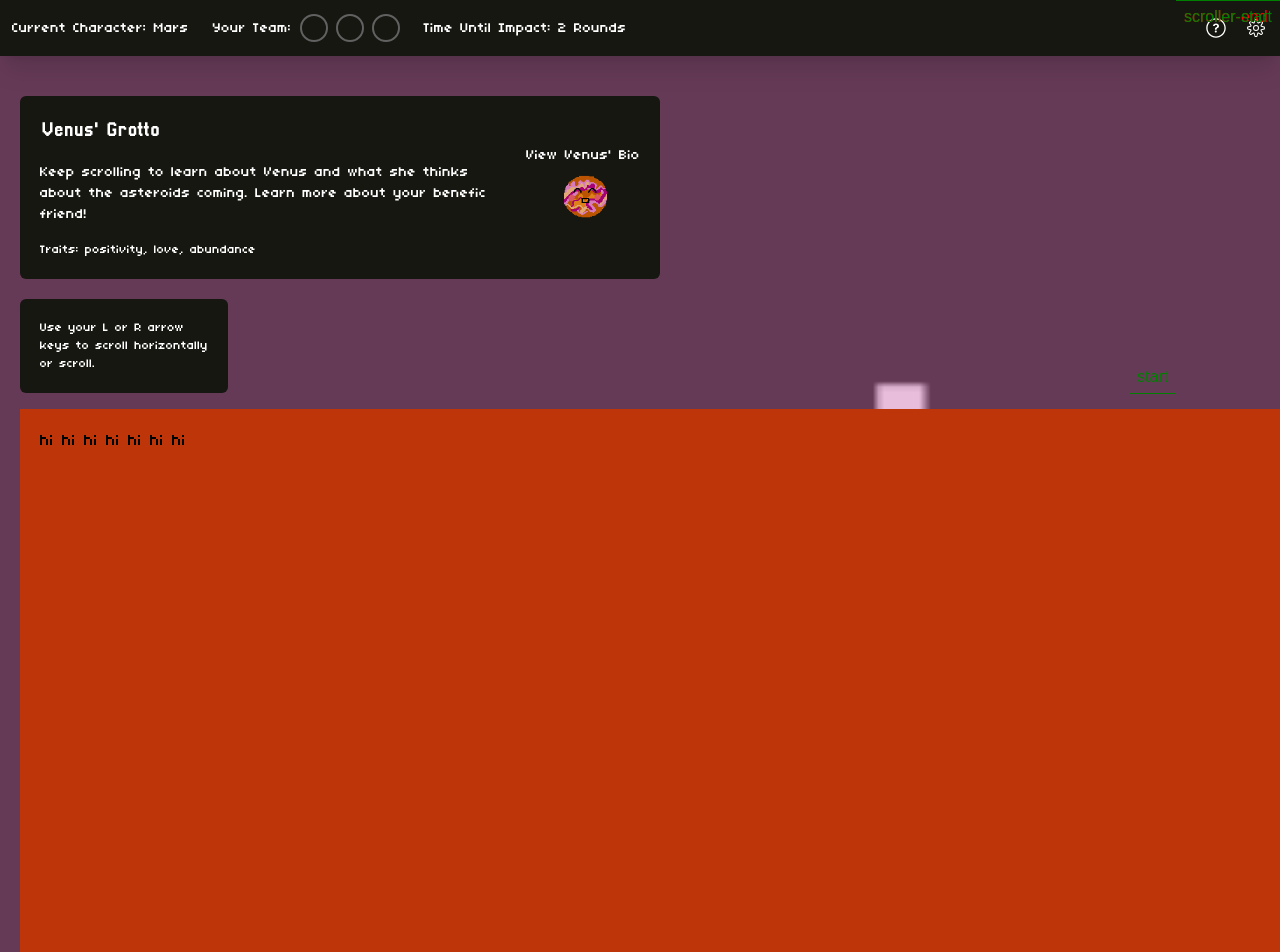
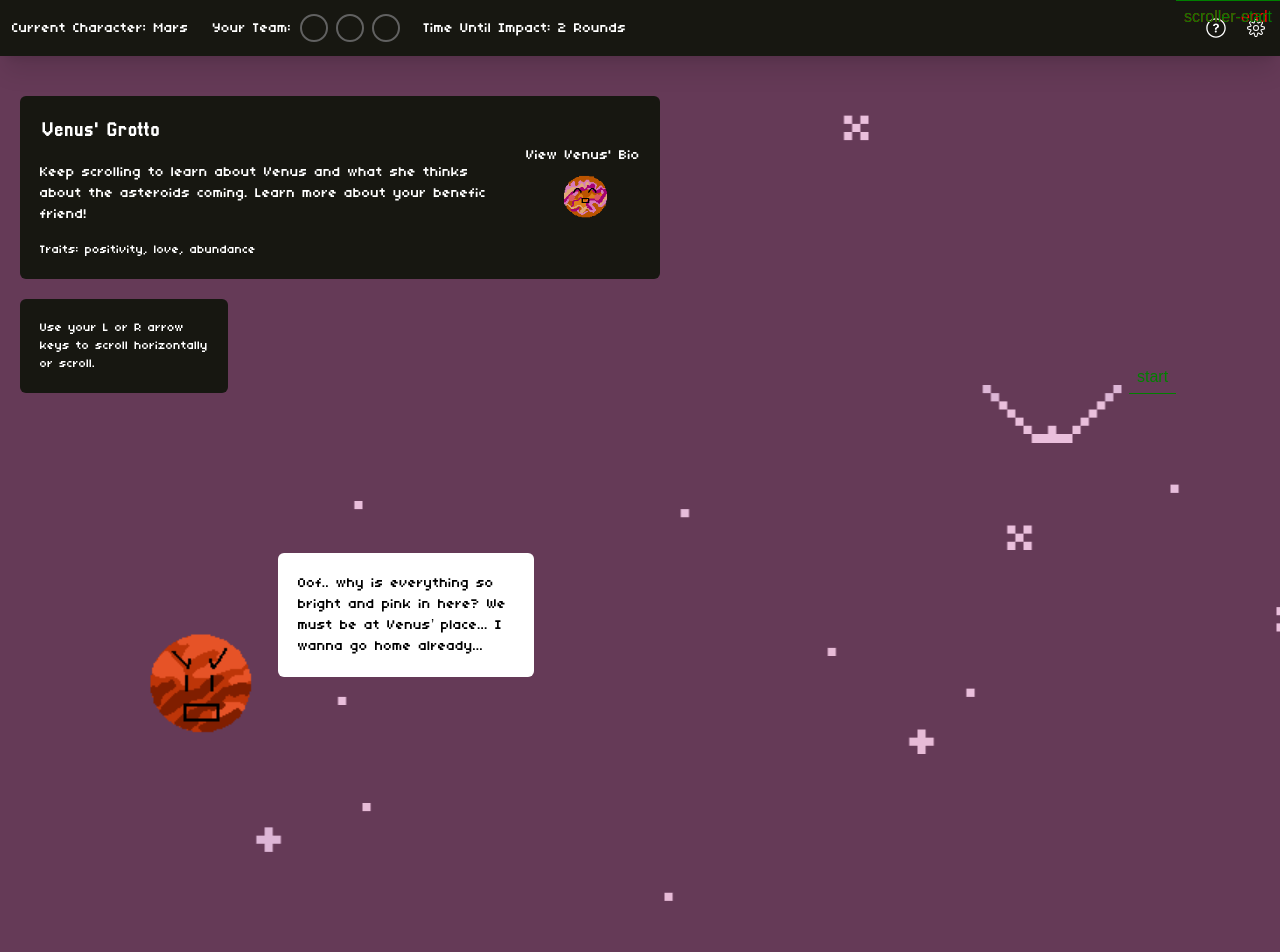
Before and after one commit to danyabaron/cosmic-crossroads, a React (Create React App) app: page /mars-game in a window 1280 px wide. Shown: the top 952 px of the page. Built offline with nearby package versions, Linux system fonts and the light colour scheme.

Commit message:
started on mars and venus dialogue

```diff
--- a/src/Pages/MarsPath/MarsGame.js
+++ b/src/Pages/MarsPath/MarsGame.js
@@ -33,6 +33,7 @@ function MarsGame() {
         useGSAP(() => {
 
             // Ensure DOM is ready before initializing GSAP
+            // creaTe array of sections
             const sections = gsap.utils.toArray("section", container.current);
             const containerWidth = sections.length * 100;
 
@@ -41,17 +42,17 @@ function MarsGame() {
                         xPercent: -100 * (sections.length - 1),
                         ease: "none",
                         scrollTrigger: {
-
                             trigger: container.current,
-                            start: "top left",
+                            // start: "top left",
                             pin: true,
-                            scrub: 3,
-                            snap: {
-                                snapTo: 1 / (sections.length - 1), // Snap to the nearest integer section
-                                duration: 0.2, // Duration of snapping animation
-                                delay: 0.1, // Delay before snapping takes effect
-                                ease: "power1.inOut", // Smooth easing for snapping
-                              },
+                            scrub: 1,
+                            delay: 0.5,
+                            // snap: {
+                            //     snapTo: 1 / (sections.length - 1), // Snap to the nearest integer section
+                            //     duration: 0.2, // Duration of snapping animation
+                            //     delay: 0.5, // Delay before snapping takes effect
+                            //     ease: "power1.inOut", // Smooth easing for snapping
+                            //   },
                               markers: true, // Add this to debug
                             end: "+=5000",
                             // end: "+=" + containerWidth,
@@ -75,7 +76,7 @@ function MarsGame() {
 
 
         //outer div to contain background and screen
-        <div  className='bg-venus-bg-scroll bg-cover pt-14 bg-center min-h-screen  overflow-x-hidden' id='mars-path-container'>
+        <div  className='bg-venus-bg-scroll pt-14 bg-center min-h-screen  overflow-x-hidden' id='mars-path-container'>
 
 
             {/* container for the venus-grotto portion at top left of screen */}
@@ -111,30 +112,42 @@ function MarsGame() {
 
             {/* ref={container} */}
 
-            <div ref={container}  id="scroll-container" className=' flex w-[600%] h-full flex-nowrap overflow-x-hidden' >
+            <div ref={container}  id="scroll-container" className=' flex w-[600%] h-full flex-nowrap p-7 overflow-x-hidden' >
 
                         {/* container for first scroll section */}
-                    <section id="panel" className='bg-mars-red w-screen min-h-screen mt-4 ml-5 mb-4 p-5'>
+                    <section id="panel" className='w-screen min-h-screen mt-4 ml-5 mb-4 p-9'>
+
+                        <div id='mars-dialogue-1' className='flex flex-row w-fit h-fit mt-9 absolute top-20 left-20'>
+
+                            <div id='mars-pic' className='mt-14'>
+                                <img className="w-[100px]  sm:w-[100px]  md:w-[100px]  lg:w-[150px] " src={MarsGif} alt="Mars Gif"/>
+                            </div>
+                            <div id ='mars-text' className='flex w-64 h-fit bg-white rounded-md font-body text-wrap p-5 text-sm'>
+                                Oof.. why is everything so bright and pink in here? We must be at Venus’ place... I wanna go home already...
+                            </div>
+
+                        </div>
+
+                    </section>
+
+
+
+                    <section id="panel" className=' bg-venus-pink w-screen min-h-screen mt-4 ml-5 mb-4 p-9'>
                         hi hi hi hi hi hi hi
 
 
                     </section>
-                    <section id="panel" className=' bg-venus-pink w-screen min-h-screen mt-10 ml-5 mb-10 p-5'>
+                    <section id="panel" className=' bg-jupiter-purple w-screen min-h-screen mt-4 ml-5 mb-4 p-9'>
                         hi hi hi hi hi hi hi
 
 
                     </section>
-                    <section id="panel" className=' bg-jupiter-purple w-screen min-h-screen mt-10 ml-5 mb-10 p-5'>
+                    <section id="panel" className=' bg-team-gray w-screen min-h-screen mt-4 ml-5 mb-4 p-9'>
                         hi hi hi hi hi hi hi
 
 
                     </section>
-                    <section id="panel" className=' bg-team-gray w-screen min-h-screen mt-10 ml-5 mb-10 p-5'>
-                        hi hi hi hi hi hi hi
-
-
-                    </section>
-                    <section id="panel" className=' bg-white w-screen min-h-screen mt-10 ml-5 mb-10 p-5'>
+                    <section id="panel" className=' bg-white w-screen min-h-screen mt-4 ml-5 mb-4 p-9'>
                         hi hi hi hi hi hi hi
 
 
@@ -153,171 +166,12 @@ function MarsGame() {
         </div>
 
 
-
-
-        //         <div className='bg-venus-bg-scroll bg-cover bg-center min-w-screen h-full overflow-y-auto' data-scroll-container id='venus-scroll-container'>
-// {/*
-// data-scroll-section data-scroll-direction='vertical' */}
-
-//         <section className=' flex flex-col items-start mt-10'   id='venus-container' >
-//            <div className='w-1/3 h-fit items-center justify-start m-6 overflow-x-hidden relative'  id='spacing-venus-grotto-container'>
-
-//                 <div className='flex flex-col gap-4 '>
-//                     <div  className='bg-main-black text-white rounded-md text-xs md:text-sm lg:text-base shadow-md flex flex-row items-center justify-center
-//                         text-wrap w-[400px] md:w-[700px] lg:w-[700px] p-6 gap-10' id='venus-grotto'>
-//                             <div className='flex flex-col items-start gap-2' id='venus-grotto-text'>
-//                                 <h1 className='text-base font-header md:text-lg lg:text-xl'>Venus' Grotto</h1>
-//                                     <p className='text-xs md:text-sm'>
-//                                         Keep scrolling to learn about Venus and what she thinks about the asteroids coming.
-//                                         Learn more about your benefic friend!
-
-//                                     </p>
-//                                     <p className='text-xs md:text lg:text-sm'>
-//                                         Traits: <span className='text-venus-pink'>positivity</span>, <span className='text-[#CF8242]'>love</span>, <span className='text-[#A40073]'>harmony</span>
-//                                     </p>
-//                             </div>
-//                             <div className='flex flex-col items-center' id='venus-bio'>
-//                                 <h1 className='whitespace-nowrap text-base sm:text-sm'>View Venus' Bio</h1>
-//                                 <img className="md:max-w-[65px] h-auto" src={VenusMouthOpen} alt="Venus Bio Image"/>
-//                             </div>
-//                        </div>
-
-//                     <div  className='bg-main-black text-white rounded-md text-xs md:text-sm lg:text-base shadow-md flex flex-row px-4 py-2 items-center justify-center
-//                         text-wrap w-[160px] md:w-[260px]' id='scroll-text'>
-//                             <h1 className='text-xs md:text-sm'> Scroll right or press your L or R arrow keys to move</h1>
-//                         </div>
-
-//                     </div>
-//                 </div>
-
-
-
-//                       {/* <p className='text-sm'>
-
-//                     Lorem ipsum dolor sit amet, consectetur adipiscing elit. Aliquam vulputate euismod nunc, id sagittis quam vestibulum nec. Praesent aliquam nisi non orci faucibus posuere in sit amet sem. Donec aliquam sed erat eu viverra. Proin consectetur, erat eget condimentum dignissim, erat tortor egestas erat, et consequat augue ante sit amet risus. Praesent id diam non est rhoncus interdum id sit amet sem. Ut cursus neque risus, non molestie tortor eleifend non. Aenean et est a est sagittis interdum. Quisque vulputate, nulla eget vestibulum finibus, turpis ligula pretium lectus, eget finibus ipsum metus a sem. Ut consectetur libero vitae mauris dapibus mattis.
-
-// Mauris at lacinia nisl. Nam et fermentum tellus. Suspendisse potenti. Fusce non elementum lacus, ut venenatis nisl. Proin pulvinar quam eu massa ultricies aliquet. Curabitur finibus, diam varius condimentum accumsan, felis augue tempor massa, quis tristique nibh justo in eros. Donec pretium, nulla vel tristique eleifend, dui neque aliquet sem, eget cursus nibh metus quis nisi. Etiam fringilla aliquet risus, sit amet imperdiet libero malesuada eu. Vivamus accumsan ullamcorper lacus, sit amet congue leo ultricies eu.
-
-// Curabitur Morbi laoreet, orci in semper suscipit, lectus massa blandit mi,
-
-
-//                     </p>    */}
-//                 {/* <div className=' items-center justify-start p-6'> */}
-//                     <section data-scroll-section
-
-
-
-//                     className='m-12 flex flex-row w-full gap-2 flex-nowrap '
-//                     id='horizontal-container'
-//                     >
-//                         <div className='flex items-start gap-4 flex-shrink-0 min-w-[300vw]' data-scroll
-//                         data-scroll-speed='2'
-//                            id='dialogue-section'>
-//                                 <div className='mt-9 w-fit ' data-scroll id='mars-image'>
-//                                     <img className="" src={MarsGif} alt="Mars Gif"/>
-//                                 </div>
-
-//                                 <div data-scroll className="bg-white text-main-black rounded-md text-xs md:text-sm lg:text-base flex items-center justify-center
-//                                 text-wrap shadow-lg px-4 py-2 max-w-sm flex-shrink-0" >
-//                                     <p>
-//                                         Oof.. why is everything so bright and pink in here? We must be at Venus’ place... I wanna go home already...
-//                                     </p>
-
-//                                 </div>
-
-
-//                         </div>
-//                          {/* <div className='flex items-start gap-4 flex-shrink-0'  data-scroll
-//                         data-scroll-speed='2' data-scroll-direction='horizontal' data-scroll-position='left' id='dialogue-section'>
-//                                 <div className='mt-9 w-fit' id='mars-image'>
-//                                     <img className="" src={MarsGif} alt="Mars Gif"/>
-//                                 </div>
-
-//                                 <div className="bg-white text-main-black rounded-md text-xs md:text-sm lg:text-base flex items-center justify-center
-//                                 text-wrap shadow-lg px-4 py-2 max-w-sm flex-shrink-0" >
-//                                     <p>
-//                                         Oof.. why is everything so bright and pink in here? We must be at Venus’ place... I wanna go home already...
-//                                     </p>
-
-//                                 </div>
-
-
-//                         </div>
-//                         <div className='flex items-start gap-4 flex-shrink-0'  data-scroll
-//                         data-scroll-speed='2' data-scroll-direction='horizontal' data-scroll-position='left'l id='dialogue-section'>
-//                                 <div className='mt-9 w-fit' id='mars-image'>
-//                                     <img className="" src={MarsGif} alt="Mars Gif"/>
-//                                 </div>
-
-//                                 <div className="bg-white text-main-black rounded-md text-xs md:text-sm lg:text-base flex items-center justify-center
-//                                 text-wrap shadow-lg px-4 py-2 w-full" >
-//                                     <p>
-//                                         Oof.. why is everything so bright and pink in here? We must be at Venus’ place... I wanna go home already...
-//                                     </p>
-
-//                                 </div>
-
-
-//                         </div>
-//                  */}
-
-
-//                         <div id='button-container'  data-scroll
-//                         data-scroll-speed='2' className='flex flex-col items-center justify-center gap-4'>
-
-//                         <button
-//                             onClick={() => {
-//                             setChoice('benefic');
-//                             setScreen('choose-venus'); // Navigate to choice screen
-//                             }}
-//                             className="bg-main-black text-white px-4 py-2 rounded-md shadow-md hover:bg-green-600">
-//                                 Compromise with Venus
-//                         </button>
-//                         <button
-//                                 onClick={() => {
-//                                 setChoice('malefic');
-//                                 setScreen('stick-mars'); // Navigate to choice screen
-//                                 }}
-//                         className="bg-main-black text-white px-4 py-2 rounded-md shadow-md">
-//                         Stick with your Malefic
-//                         </button>
-
-
-
-//                         </div>
-
-//                     {/* </div> */}
-//                 </section>
+    );
 
 
 
 
 
-
-
-
-
-
-
-
-
-
-
-//             </section>
-
-
-//         </div>
-
-
-
-
-
-    );
-
-
-
-
-    // }
 
 
 }
```
